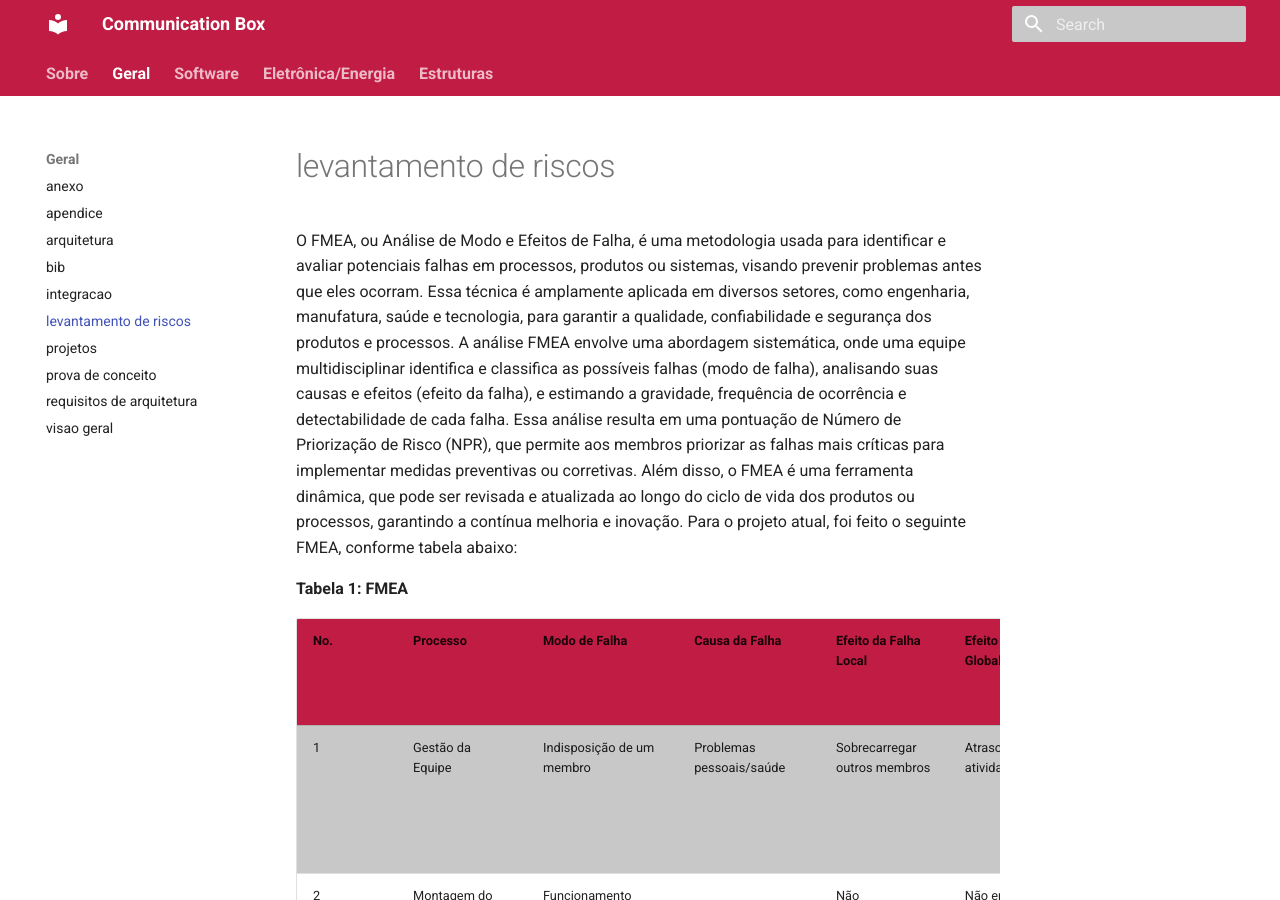
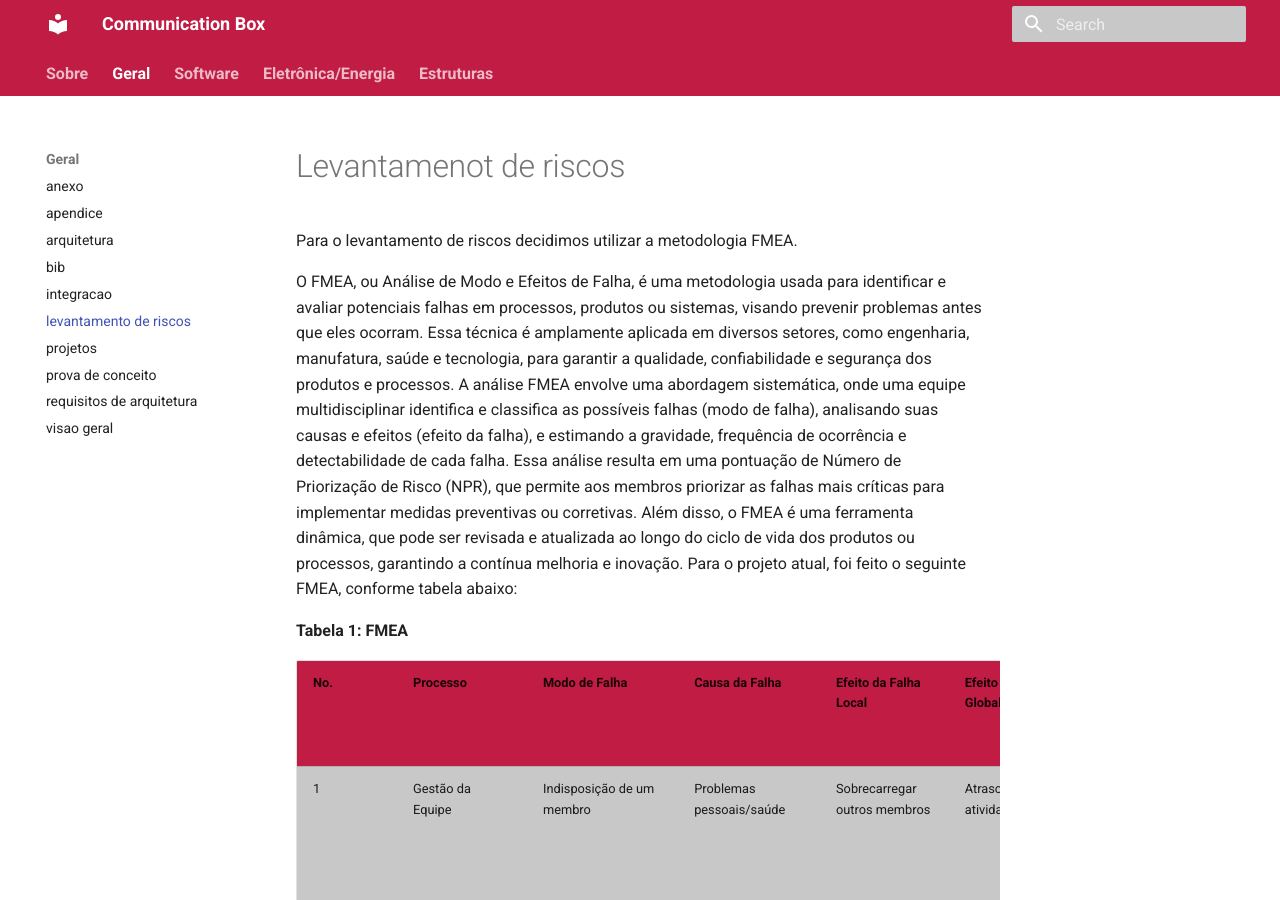
Before and after one commit to Calcioft/ScanPoint, an MkDocs documentation site: the page built from docs/geral/FMEA.md, in a window 1280 px wide and 900 px high. Built offline with MkDocs 1.6.1 and Material for MkDocs 9.7.7, drawn with Linux system fonts in a browser that asks for light colours.

Commit message:
Adicionado Titulo e pequeno ajuste na introdução do levantamento de riscos do FMEA

```diff
--- a/docs/geral/FMEA.md
+++ b/docs/geral/FMEA.md
@@ -1,3 +1,7 @@
+# Levantamenot de riscos
+
+Para o levantamento de riscos decidimos utilizar a metodologia FMEA.
+
 O FMEA, ou Análise de Modo e Efeitos de Falha, é uma metodologia usada para identificar e avaliar potenciais falhas em processos, produtos ou sistemas, visando prevenir problemas antes que eles ocorram. Essa técnica é amplamente aplicada em diversos setores, como engenharia, manufatura, saúde e tecnologia, para garantir a qualidade, confiabilidade e segurança dos produtos e processos.
 A análise FMEA envolve uma abordagem sistemática, onde uma equipe multidisciplinar identifica e classifica as possíveis falhas (modo de falha), analisando suas causas e efeitos (efeito da falha), e estimando a gravidade, frequência de ocorrência e detectabilidade de cada falha. Essa análise resulta em uma pontuação de Número de Priorização de Risco (NPR), que permite aos membros priorizar as falhas mais críticas para implementar medidas preventivas ou corretivas.
 Além disso, o FMEA é uma ferramenta dinâmica, que pode ser revisada e atualizada ao longo do ciclo de vida dos produtos ou processos, garantindo a contínua melhoria e inovação.
```
